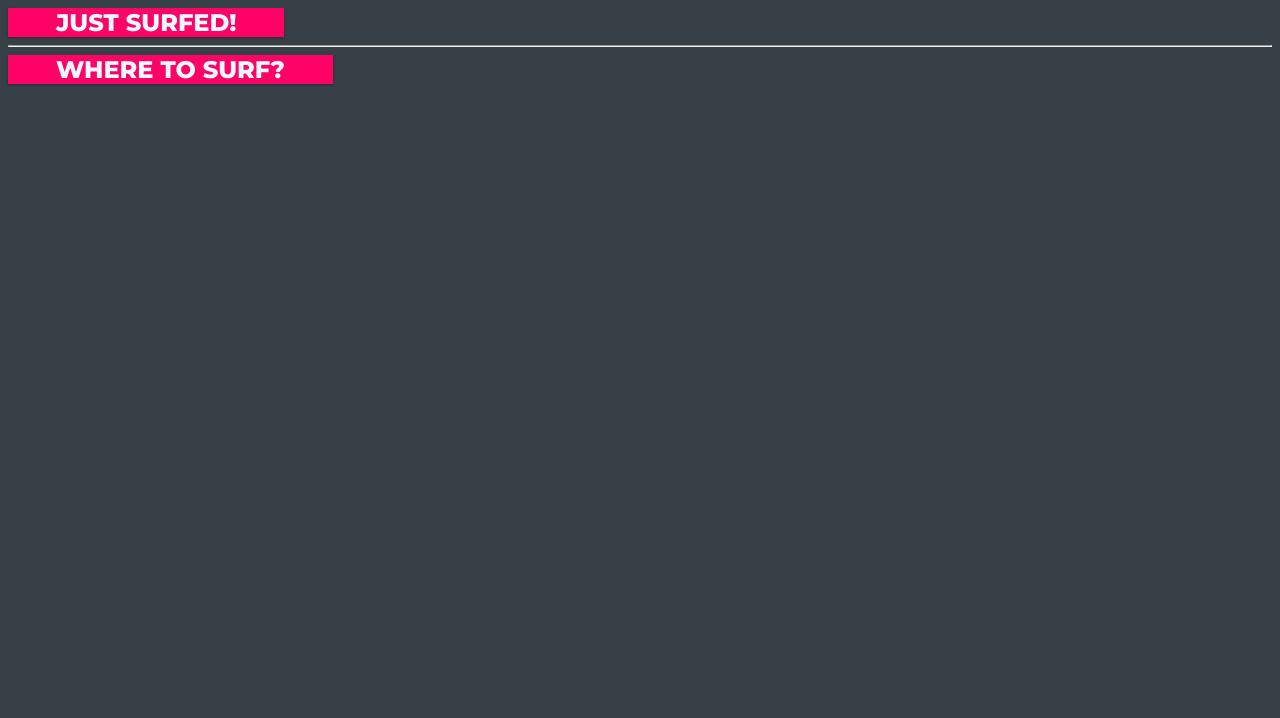
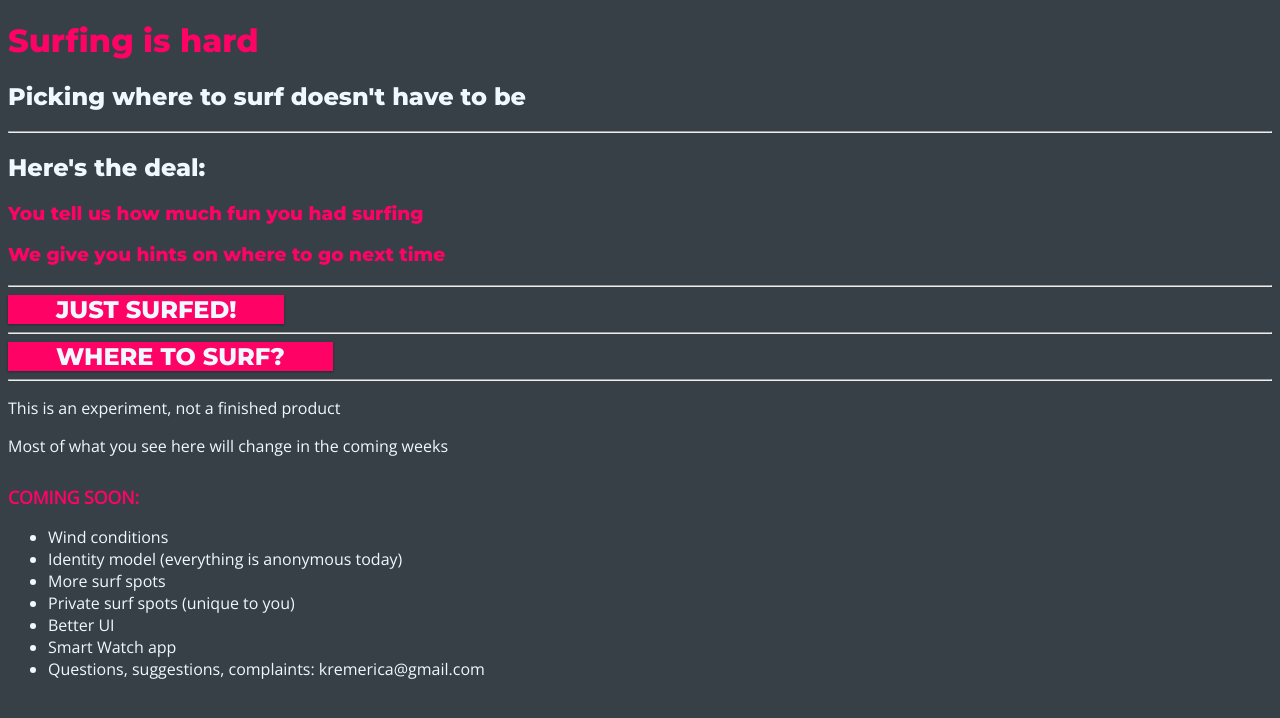
Before and after one commit to kremerica/surfiq, a Django app: page /surfinfo/ in a window 1280 px wide. Shown: the top 718 px of the page. Run offline with Django 3.2, Linux system fonts and the light colour scheme; parts of the project's set-up code (start-up, migrations or seed data) failed here and were passed over.

```diff
--- a/surfinfo/templates/surfinfo/index.html
+++ b/surfinfo/templates/surfinfo/index.html
@@ -10,8 +10,28 @@
     <link rel="apple-touch-icon" href="{% static 'surfinfo/favicon.ico' %}"/>
 </head>
 <body>
+    <h1>Surfing is hard</h1>
+    <h2>Picking where to surf doesn't have to be</h2>
+    <hr>
+    <h2>Here's the deal:</h2>
+    <h3>You tell us how much fun you had surfing</h3>
+    <h3>We give you hints on where to go next time</h3>
+    <hr>
     <a class="primary_button" href="addsessionbro">Just surfed!</a>
     <hr>
     <a class="primary_button" href="wherewhenbro">Where to surf?</a>
+    <hr>
+    <p>This is an experiment, not a finished product</p>
+    <p>Most of what you see here will change in the coming weeks</p>
+    <p class="list_section_header">Coming soon:</p>
+    <ul>
+        <li>Wind conditions</li>
+        <li>Identity model (everything is anonymous today)</li>
+        <li>More surf spots</li>
+        <li>Private surf spots (unique to you)</li>
+        <li>Better UI</li>
+        <li>Smart Watch app</li>
+        <li>Questions, suggestions, complaints: kremerica@gmail.com</li>
+    </ul>
 </body>
 </html>
--- a/surfinfo/views.py
+++ b/surfinfo/views.py
@@ -150,7 +150,7 @@ def session_matches_time_and_place(request):
                                      startDatetime=surfDatetime,
                                      endDatetime=surfDatetime + timedelta(milliseconds=1))
 
-    return render(request, 'surfinfo/getswells.html',
+    return render(request, 'surfinfo/getconditions.html',
                   {'form': form,
                    'surfDatetime': displayDatetime,
                    'surfRegion': surfRegion,
```
Also changed, not shown: surfinfo/templates/surfinfo/getconditions.html (renamed from surfinfo/templates/surfinfo/getswells.html, +14 -4 lines), surfinfo/templates/surfinfo/getmatchingsessions.html (+3 -4 lines).
